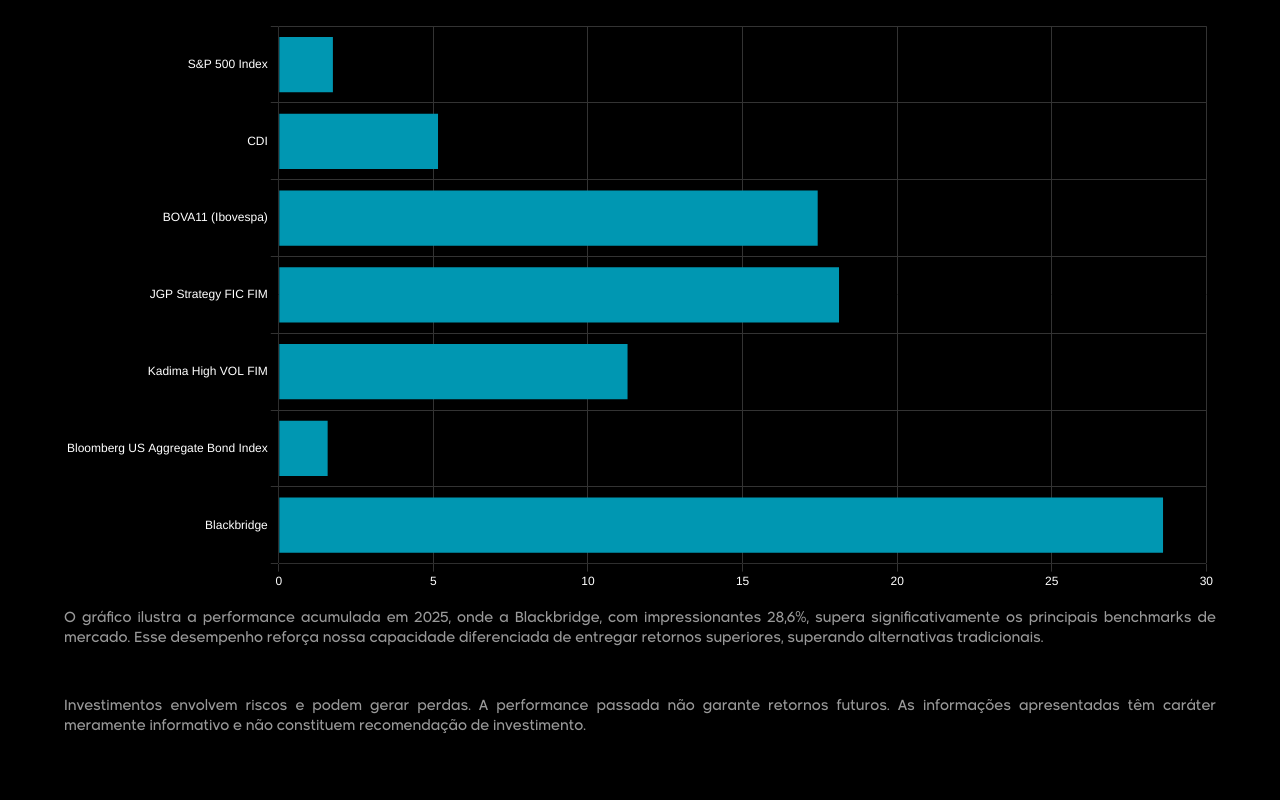
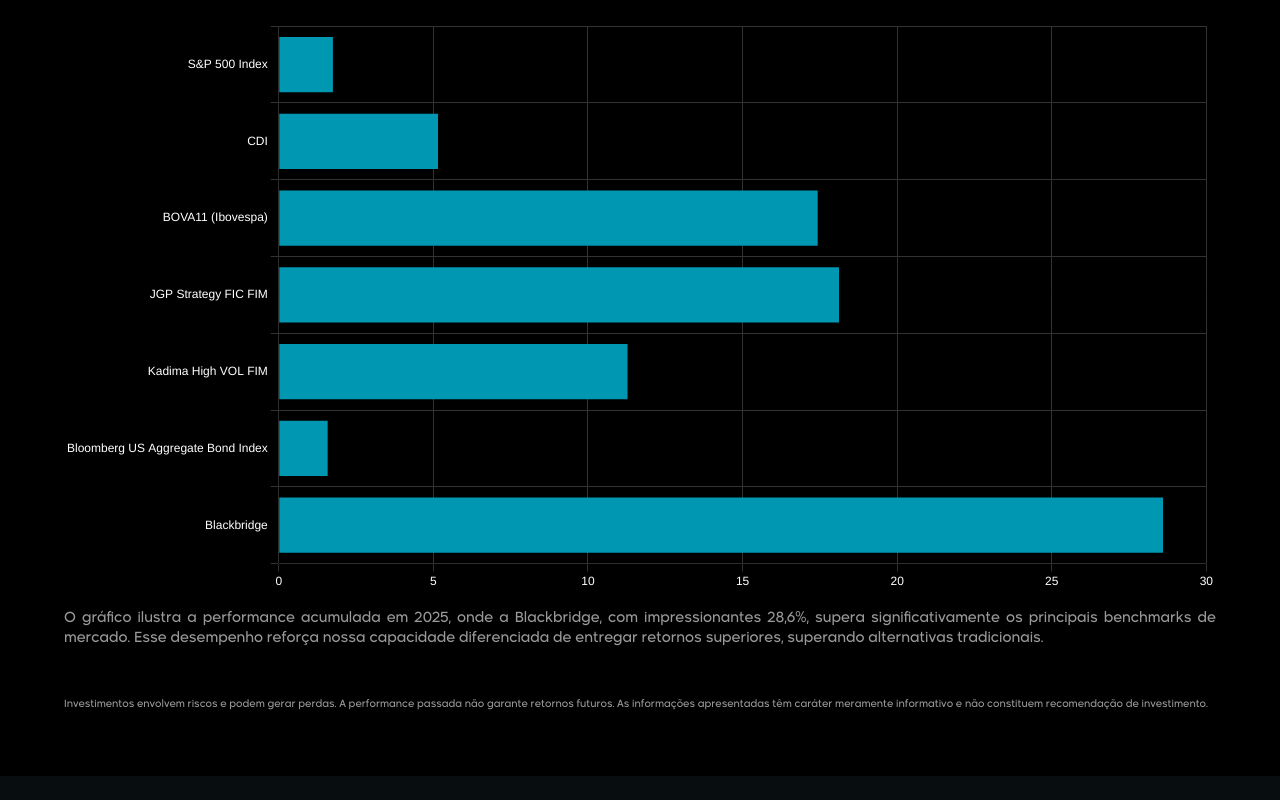
Before and after one commit to Xamoso/blackbridge, a Next.js app: page /pt in a window 1280 px wide. Shown: the part 2052-2852 px from the top of the page. After the commit the page ends 2828 px from the top, so only its background shows below. Built offline with nearby package versions, Linux system fonts and the light colour scheme.

Commit message:
Adiciona seção sobre Machine Learning na versão EN

```diff
--- a/app/_components/main-en.tsx
+++ b/app/_components/main-en.tsx
@@ -188,7 +188,7 @@
             </p>
           </div>
 
-          <p className="text-sm text-justify opacity-60">
+          <p className="text-xs text-justify opacity-60" style={{ fontSize: "10px" }}>
             Investments involve risk and may result in losses. Past performance
             is not a guarantee of future returns. The information presented is
             for informational purposes only and does not constitute investment
--- a/app/_components/main-es.tsx
+++ b/app/_components/main-es.tsx
@@ -181,7 +181,7 @@
             </p>
           </div>
 
-          <p className="text-sm text-justify opacity-60">
+          <p className="text-xs text-justify opacity-60" style={{ fontSize: "10px" }}>
             Las inversiones implican riesgo y pueden resultar en pérdidas. El rendimiento pasado no garantiza resultados futuros. La información presentada es solo para fines informativos y no constituye asesoramiento financiero.
           </p>
         </div>
--- a/app/_components/main.tsx
+++ b/app/_components/main.tsx
@@ -187,7 +187,7 @@
             </p>
           </div>
 
-          <p className="text-sm text-justify opacity-60">
+          <p className="text-xs text-justify opacity-60" style={{ fontSize: "10px" }}>
             Investimentos envolvem riscos e podem gerar perdas. A performance
             passada não garante retornos futuros. As informações apresentadas
             têm caráter meramente informativo e não constituem recomendação de
```
